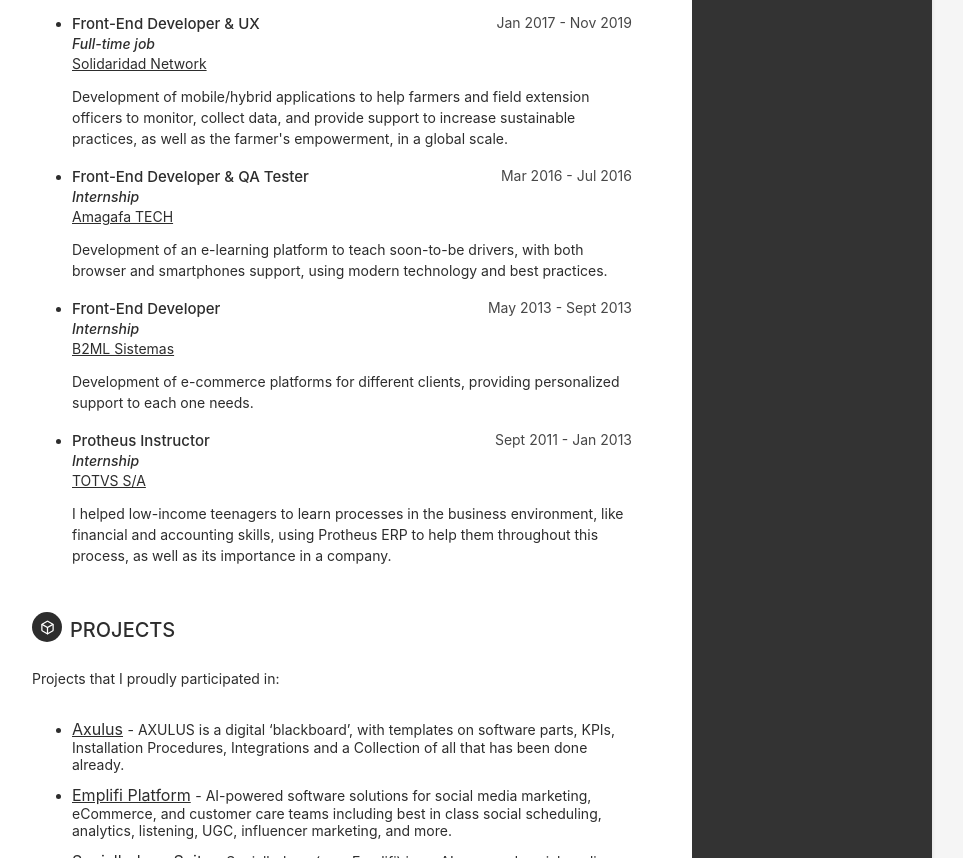
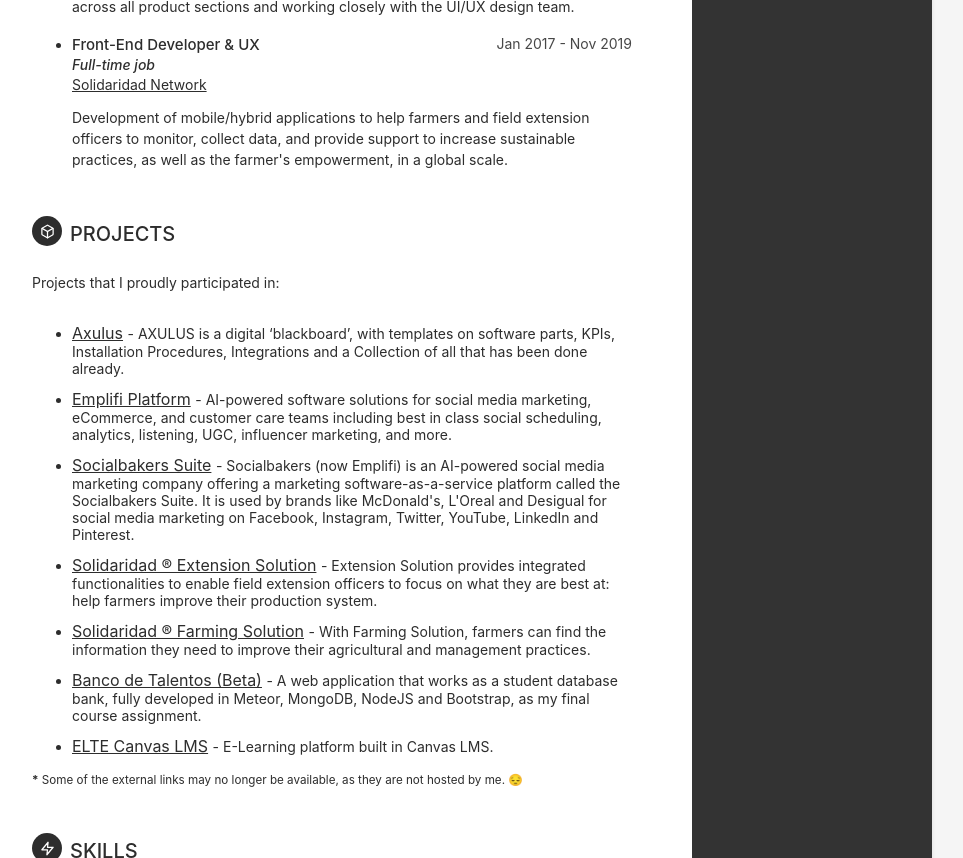
Before and after one commit to caike08/cv.io, a plain HTML site: page index.html in a window 1280 px wide. Shown: the part 1252-2110 px from the top of the page, without its empty margins (188-1151 px from the left). Drawn offline with Linux system fonts and the light colour scheme.

Commit message:
Remove 2011-2016 internship entries; mention them in Career Profile instead
Drops the full entries for Amagafa TECH, B2ML Sistemas and TOTVS from the
Experiences list (2-6 month internships, 10+ years old) to keep the list at
the four substantive roles. The early history is preserved as a single
sentence in the Career Profile so the 2011 career start is still visible.
PDF output also gets shorter as a result.

```diff
--- a/index.html
+++ b/index.html
@@ -183,10 +183,14 @@
             web development since 2017.
           </p>
           <p>
-            My career started at <strong><a target="_blank" rel="noopener noreferrer"
-                href="https://www.solidaridadnetwork.org/">Solidaridad Network</a></strong>, using technology to create
-            a positive impact in people's lives through digital inclusion — building mobile/hybrid apps that supported
-            farmers and field extension officers on a global scale.
+            I began my career with front-end internships at <strong><a target="_blank" rel="noopener noreferrer"
+                href="https://en.totvs.com/">TOTVS</a></strong>, <strong><a target="_blank" rel="noopener noreferrer"
+                href="https://www.b2ml.com.br">B2ML Sistemas</a></strong> and <strong><a target="_blank"
+                rel="noopener noreferrer" href="https://www.amagafa.com.br">Amagafa TECH</a></strong>, before joining
+            <strong><a target="_blank" rel="noopener noreferrer"
+                href="https://www.solidaridadnetwork.org/">Solidaridad Network</a></strong> as my first full-time
+            front-end role — using technology to create a positive impact in people's lives through digital inclusion,
+            building mobile/hybrid apps that supported farmers and field extension officers on a global scale.
           </p>
           <p>
             At <strong><a target="_blank" rel="noopener noreferrer"
@@ -323,74 +327,6 @@
                   collect data,
                   and provide support to increase sustainable practices, as well as the farmer's empowerment, in a global
                   scale.</p>
-              </div>
-              <!--//details-->
-            </div>
-            <!--//item-->
-          </li>
-          <li>
-            <div class="item">
-              <div class="meta">
-                <div class="upper-row">
-                  <h3 class="job-title">Front-End Developer &amp; QA Tester</h3>
-                  <h4 class="job-type">Internship</h4>
-                  <div class="time">Mar 2016 - Jul 2016</div>
-                </div>
-                <!--//upper-row-->
-                <div class="company">
-                  <a target="_blank" rel="noopener noreferrer" href="https://www.amagafa.com.br">Amagafa TECH</a>
-                </div>
-              </div>
-              <!--//meta-->
-              <div class="details">
-                <p>Development of an e-learning platform to teach soon-to-be drivers, with both browser and smartphones
-                  support, using modern technology and best practices.</p>
-              </div>
-              <!--//details-->
-            </div>
-            <!--//item-->
-          </li>
-          <li>
-            <div class="item">
-              <div class="meta">
-                <div class="upper-row">
-                  <h3 class="job-title">Front-End Developer</h3>
-                  <h4 class="job-type">Internship</h4>
-                  <div class="time">May 2013 - Sept 2013</div>
-                </div>
-                <!--//upper-row-->
-                <div class="company">
-                  <a target="_blank" rel="noopener noreferrer" href="https://www.b2ml.com.br">B2ML Sistemas</a>
-                </div>
-              </div>
-              <!--//meta-->
-              <div class="details">
-                <p>Development of e-commerce platforms for different clients, providing personalized support to each
-                  one
-                  needs.</p>
-              </div>
-              <!--//details-->
-            </div>
-            <!--//item-->
-          </li>
-          <li>
-            <div class="item">
-              <div class="meta">
-                <div class="upper-row">
-                  <h3 class="job-title">Protheus Instructor</h3>
-                  <h4 class="job-type">Internship</h4>
-                  <div class="time">Sept 2011 - Jan 2013</div>
-                </div>
-                <!--//upper-row-->
-                <div class="company">
-                  <a target="_blank" rel="noopener noreferrer" href="https://en.totvs.com/">TOTVS S/A</a>
-                </div>
-              </div>
-              <!--//meta-->
-              <div class="details">
-                <p>I helped low-income teenagers to learn processes in the business environment, like financial and
-                  accounting skills, using Protheus ERP to help them throughout this process, as well as its importance
-                  in a company.</p>
               </div>
               <!--//details-->
             </div>
```
